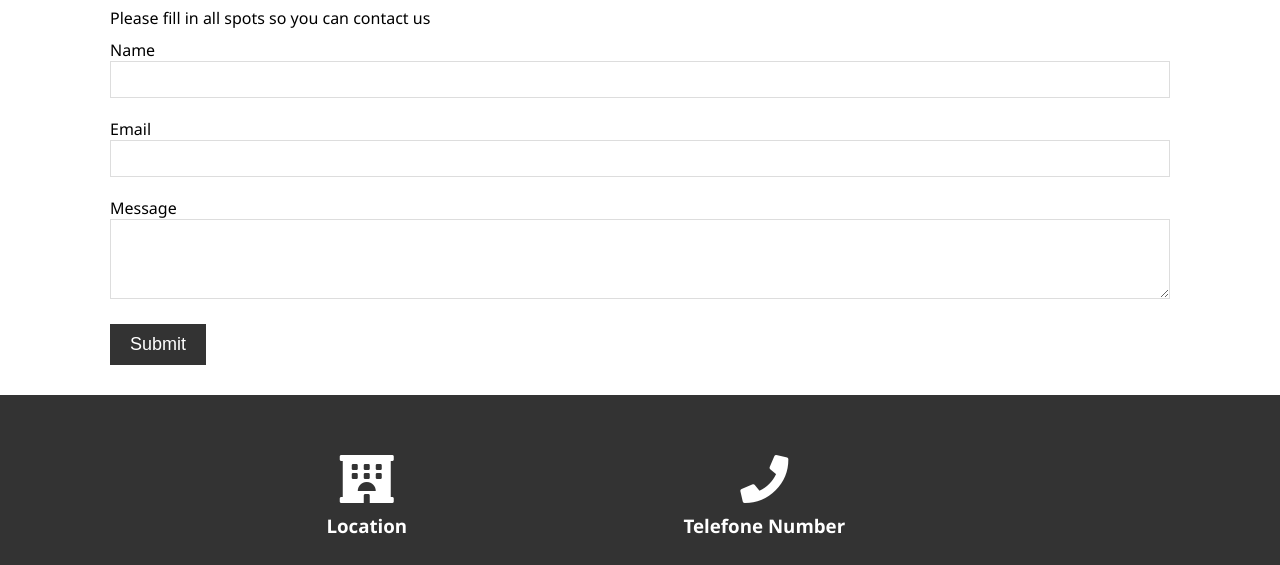
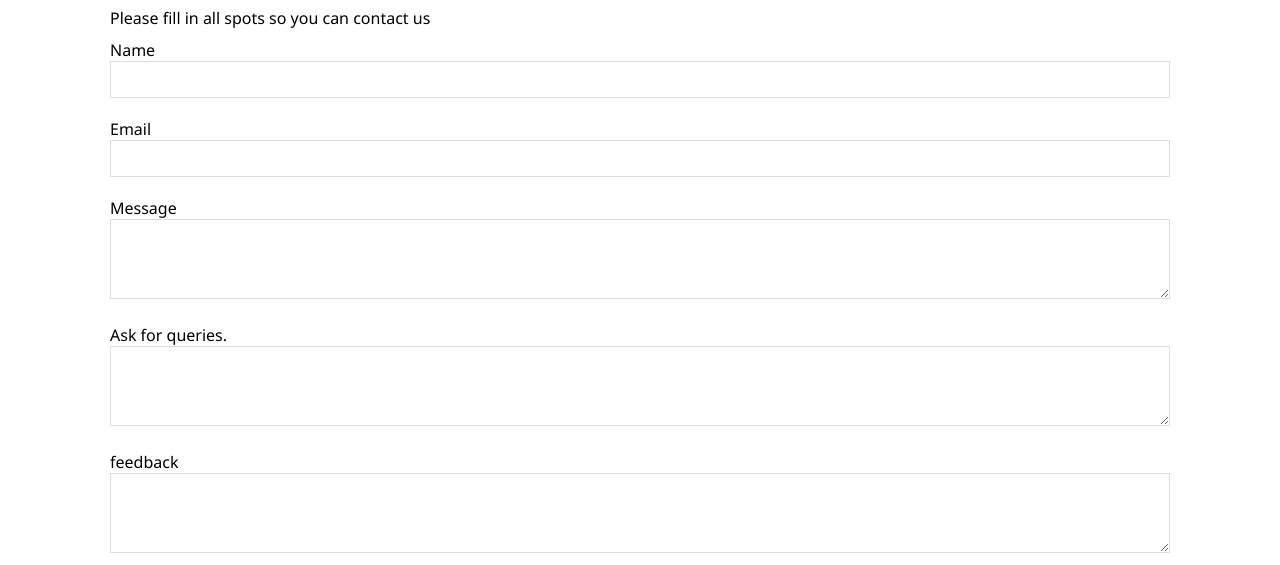
Before and after one commit to amishaNayak02/Blossoms, a website: page contact.html in a window 1280 px wide. Shown: the part 181-746 px from the top of the page. Drawn offline with Linux system fonts and the light colour scheme; a web font is replaced by a local one.

Commit message:
Update contact.html

```diff
--- a/contact.html
+++ b/contact.html
@@ -42,7 +42,15 @@
                 </div>
                                <div class="form-group">
                   <laber for="message">Message</laber>
-                   <textarea type="email" name="message" id="message"></textarea>
+                  <textarea type="text" name="message" id="message"></textarea>
+               </div>
+               <div class="form-group">
+                <laber for="query">Ask for queries.</laber>
+                <textarea type="text" name="query" id="query"></textarea>
+             </div>
+             <div class="form-group">
+                <laber for="feedback">feedback</laber>
+                <textarea type="text" name="feedback" id="feedback"></textarea>
              </div>
                <button type="submit" class="btn">Submit</button>
            </form>
```
Lines whose indentation alone changed are shown as unchanged.
